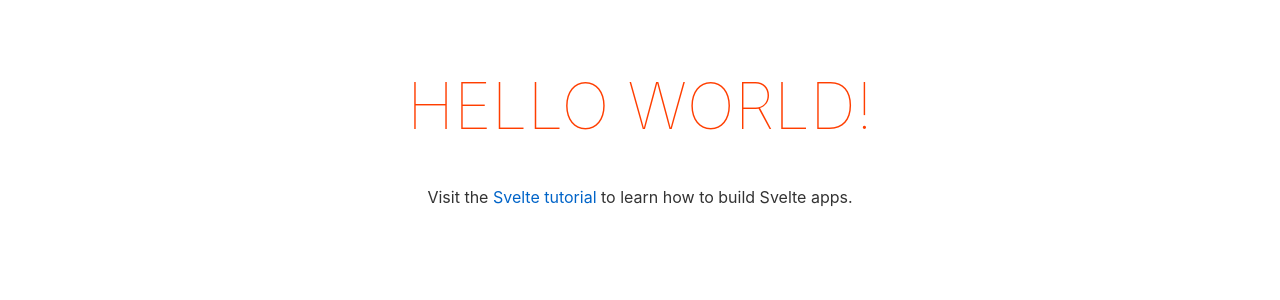
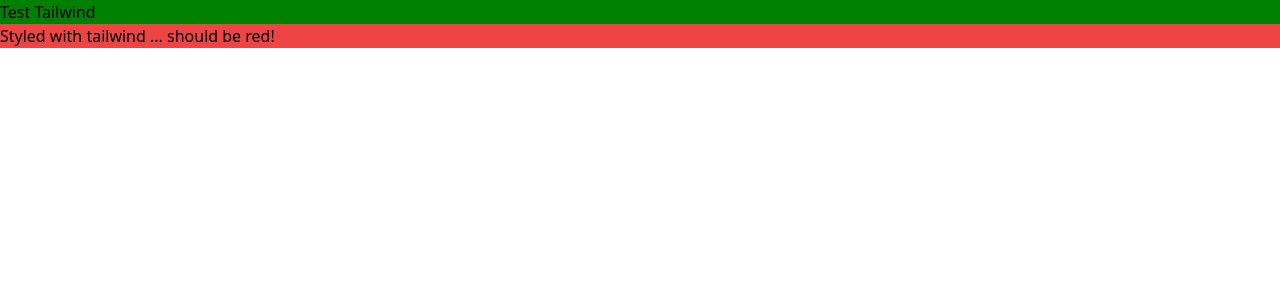
Before and after one commit to KevinAst/svelte-native-forms, a Svelte app: page / in a window 1280 px wide. Shown: the top 300 px of the page. Built offline with nearby package versions, Linux system fonts and the light colour scheme.

Commit message:
added tailwind css configuration

```diff
--- a/package.json
+++ b/package.json
@@ -25,6 +25,7 @@
   "devDependencies": {
     "@rollup/plugin-commonjs": "^17.0.0",
     "@rollup/plugin-node-resolve": "^11.0.0",
+    "autoprefixer": "^10.2.4",
     "gh-pages": "^3.1.0",
     "rollup": "^2.3.4",
     "rollup-plugin-css-only": "^3.1.0",
@@ -32,6 +33,8 @@
     "rollup-plugin-svelte": "^7.0.0",
     "rollup-plugin-terser": "^7.0.0",
     "sirv-cli": "^1.0.0",
-    "svelte": "^3.0.0"
+    "svelte": "^3.0.0",
+    "svelte-preprocess": "^4.6.9",
+    "tailwindcss": "^2.0.3"
   }
 }
--- a/public/index.html
+++ b/public/index.html
@@ -7,7 +7,10 @@
     <title>svelte-native-forms</title>
 
 	  <link rel='icon' type='/image/png' href='favicon.png'>
+    <!-- KJB: disable global.css (from the svelte template)
+              so as to NOT interfere with tailwind css
 	  <link rel='stylesheet' href='global.css'>
+    -->
 	  <link rel='stylesheet' href='build/bundle.css'>
 
 	  <script defer src='build/bundle.js'></script>
--- a/rollup.config.js
+++ b/rollup.config.js
@@ -4,6 +4,11 @@
 import livereload from 'rollup-plugin-livereload';
 import { terser } from 'rollup-plugin-terser';
 import css from 'rollup-plugin-css-only';
+
+// KJB: supporting TailwindCSS
+import sveltePreprocess from 'svelte-preprocess';
+import tailwindcss      from 'tailwindcss';          // KJB: in support of ES Modules (in tailwind.config.js)
+import tailwindConfig   from './tailwind.config.js'; //      ditto
 
 const production = !process.env.ROLLUP_WATCH;
 
@@ -41,8 +46,23 @@
 			compilerOptions: {
 				// enable run-time checks when not in production
 				dev: !production
-			}
+			},
+
+      // KJB: supporting TailwindCSS
+      preprocess: sveltePreprocess({
+        // https://github.com/kaisermann/svelte-preprocess/#user-content-options
+        sourceMap: !production,
+        postcss: {
+          plugins: [
+          //require("tailwindcss"),      // ... KJB: normal usage
+            tailwindcss(tailwindConfig), // ... KJB: in support of ES Modules (in tailwind.config.js)
+            require("autoprefixer"),
+          //require("postcss-nesting"),
+          ],
+        },
+      }),
 		}),
+
 		// we'll extract any component CSS out into
 		// a separate file - better for performance
 		css({ output: 'bundle.css' }),
--- a/src/App.svelte
+++ b/src/App.svelte
@@ -1,30 +1,13 @@
 <script>
-	export let name;
 </script>
 
 <main>
-	<h1>Hello {name}!</h1>
-	<p>Visit the <a href="https://svelte.dev/tutorial">Svelte tutorial</a> to learn how to build Svelte apps.</p>
+	<h1>Test Tailwind</h1>
+  <p class="bg-red-500">Styled with tailwind ... should be red!</p>
 </main>
 
 <style>
-	main {
-		text-align: center;
-		padding: 1em;
-		max-width: 240px;
-		margin: 0 auto;
-	}
-
-	h1 {
-		color: #ff3e00;
-		text-transform: uppercase;
-		font-size: 4em;
-		font-weight: 100;
-	}
-
-	@media (min-width: 640px) {
-		main {
-			max-width: none;
-		}
-	}
+  h1 {
+    background-color: green;
+  }
 </style>
--- /dev/null
+++ b/src/Main.svelte
@@ -0,0 +1,24 @@
+<script>
+//? import                     './ui/colorTheme'; // initialize our color themes EARLY in our app's life-cycle
+ import App            from './App.svelte';
+//? import NavBarTemplate from '../templateUI/NavBar/NavBar.svelte';
+</script>
+
+<!-- launch our App -->
+<App/>
+
+<!-- test our NavBarTemplate ??
+<NavBarTemplate/>
+   -->
+
+<!-- setup Tailwind CSS (NOTE: do NOT believe lang="postcss" is needed) -->
+<style global lang="postcss">
+
+ /* only apply purgecss on utilities, per Tailwind docs */
+ /* purgecss start ignore */
+ @tailwind base;
+ @tailwind components;
+ /* purgecss end ignore */
+
+ @tailwind utilities;
+</style>
--- a/src/main.js
+++ b/src/main.js
@@ -1,10 +1,7 @@
-import App from './App.svelte';
+import Main from './Main.svelte';
 
-const app = new App({
+const main = new Main({
 	target: document.body,
-	props: {
-		name: 'world'
-	}
 });
 
-export default app;
+export default main;
--- /dev/null
+++ b/tailwind.config.js
@@ -0,0 +1,57 @@
+// NOTE: This module uses ES Modules in order to include resources
+//       from our `src/` app tree.
+//
+//       - This is needed to pull in our context color definitions
+//         (used in our color themes).
+//
+//       - Currently, tailwind does NOT support ES Modules (in it's
+//         configuration file).  Therefore, to accomplish this,
+//         our `rollup.config.js` resolves this configuration file,
+//         and passes it directly to the tailwindcss plugin function:
+//           rollup.config.js
+//           ================
+//           import tailwindcss    from 'tailwindcss';
+//           import tailwindConfig from './tailwind.config.js';
+//           ... snip snip
+//           export default {
+//             ... snip snip
+//             plugins: [
+//               svelte({
+//                 ... snip snip
+//                 preprocess: sveltePreprocess({
+//                   ... snip snip
+//                   postcss: {
+//                     plugins: [
+//                       ... snip snip
+//                    // require("tailwindcss"),      // ... KJB: normal usage
+//                       tailwindcss(tailwindConfig), // ... KJB: in support of ES Modules (in tailwind.config.js)
+
+// ??? import DCT from './src/ui/colorTheme';
+
+const production = !process.env.ROLLUP_WATCH; // or some other env var like NODE_ENV KJB: same as in rollup.config.js
+
+export default {
+  future: { // for tailwind 2.0 compat
+    purgeLayersByDefault: true,
+    removeDeprecatedGapUtilities: true,
+  },
+  plugins: [
+    // for tailwind UI users only
+    // require('@tailwindcss/ui'), KJB: not using @tailwindcss/ui (can't find info on this)
+    // other plugins here
+  ],
+  purge: {
+    content: [
+      "./src/**/*.svelte",
+      // may also want to include base index.html
+    ],
+    enabled: production // disable purge in dev
+  },
+
+//? // KJB: define our abstract Context Colors
+//? theme: {
+//?   extend: {
+//?     colors: DCT.colorConfig(),
+//?   },
+//? },
+};
```
Also changed, not shown: 2 other files (tests, documents, lock files or other folders).
